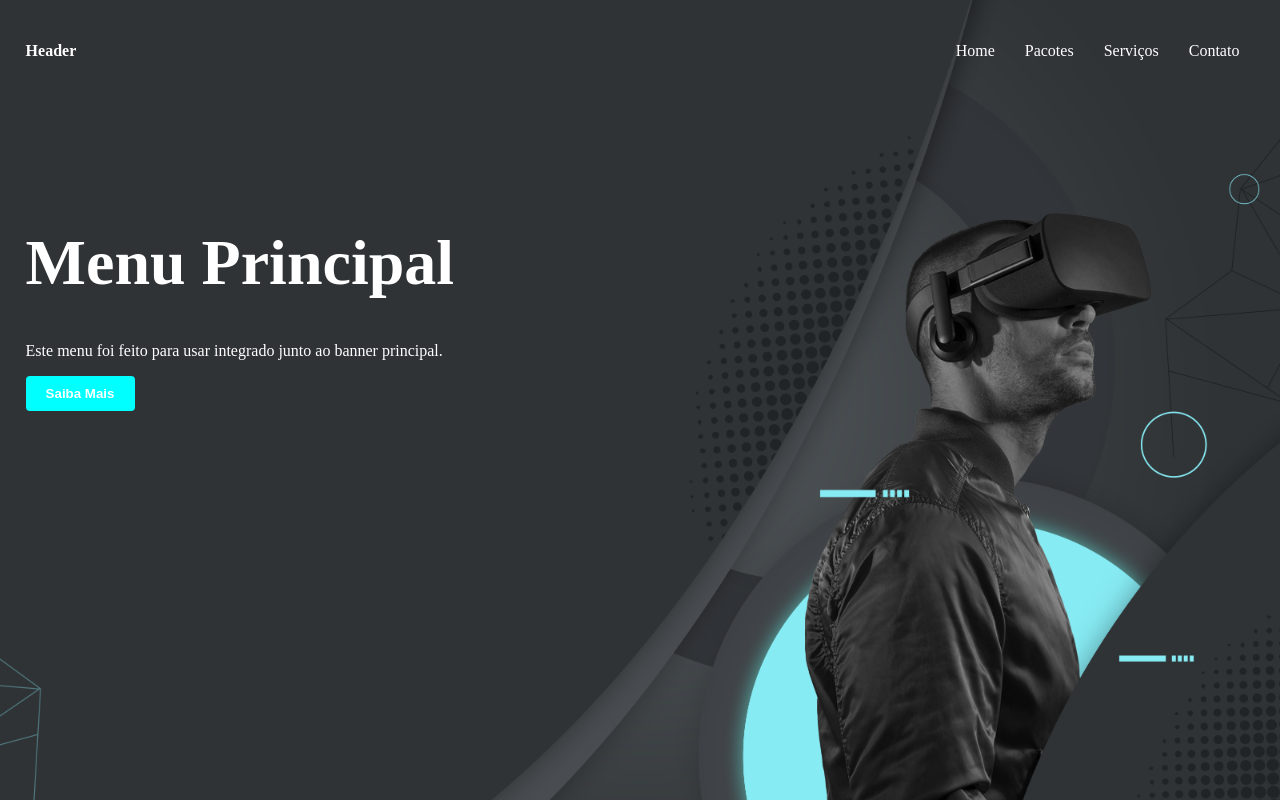
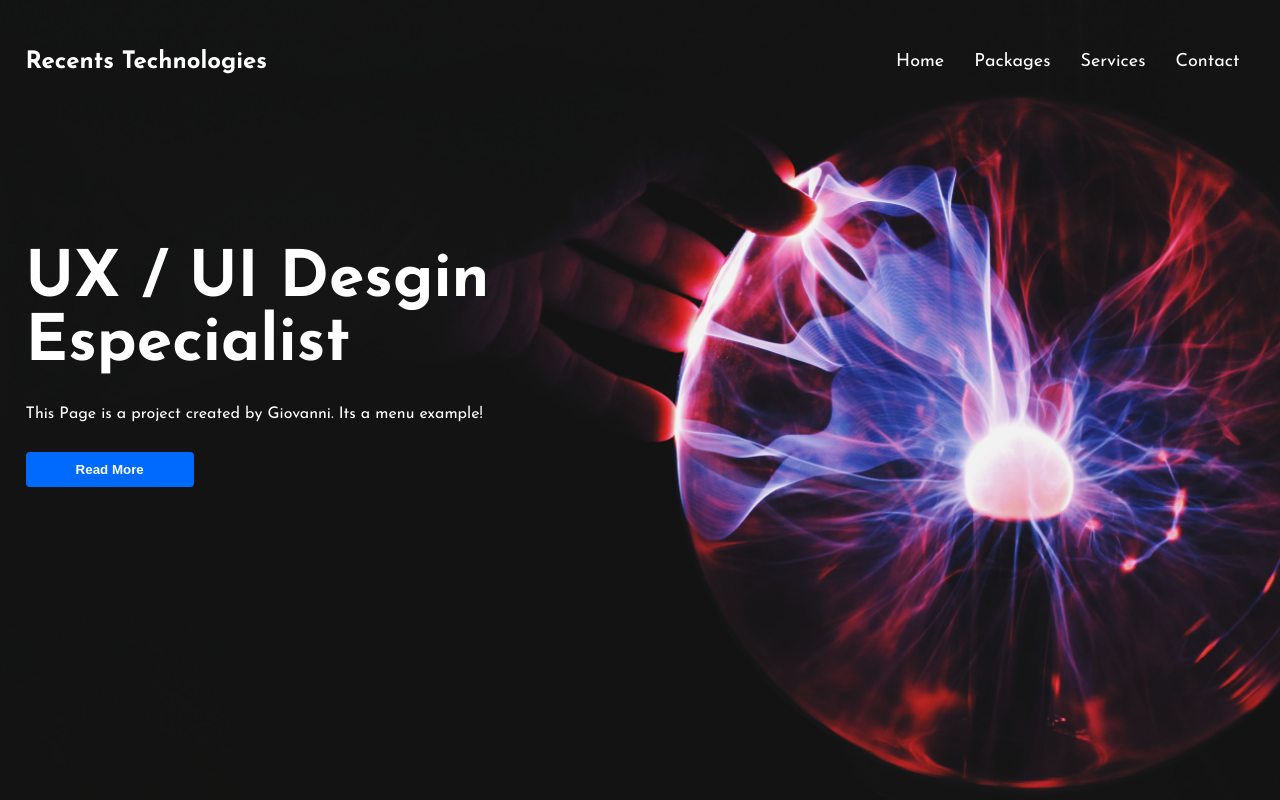
Before and after one commit to giovannichitarrelli/menu-banner, a plain HTML site: page index.html in a window 1280 px wide. Drawn offline with nearby package versions, Linux system fonts and the light colour scheme.

Commit message:
Design and configs was update

```diff
--- a/index.html
+++ b/index.html
@@ -10,38 +10,45 @@
     <!--Icons awesome-->
     <script src="https://kit.fontawesome.com/06bffc632d.js" crossorigin="anonymous"></script>
     <!-- End Icons awesome-->
+
+    <!--Fonts-->
+    <link rel="preconnect" href="https://fonts.googleapis.com">
+    <link rel="preconnect" href="https://fonts.gstatic.com" crossorigin>
+    <link href="https://fonts.googleapis.com/css2?family=Josefin+Sans:wght@300;400;500;700&display=swap"
+        rel="stylesheet">
+    <!--Fonts-->
 </head>
 
 <body>
     <header>
         <nav class="desktop">
-            <p>Header</p>
+            <p>Recents Technologies</p>
             <ul>
                 <li>Home</li>
-                <li>Pacotes</li>
-                <li>Serviços</li>
-                <li>Contato</li>
+                <li>Packages</li>
+                <li>Services</li>
+                <li>Contact</li>
             </ul>
         </nav> <!--desktop-->
 
         <nav class="mobile">
-            <p>Header</p>
+            <p>Recents Technologies</p>
             <div class="botao-menu-mobile">
                 <i class="fa-solid fa-bars"></i>
 
-            <ul>
-                <li>Home</li>
-                <li>Pacotes</li>
-                <li>Serviços</li>
-                <li>Contato</li>
-            </ul>
-        </div>
+                <ul>
+                    <li>Home</li>
+                    <li>Packages</li>
+                    <li>Services</li>
+                    <li>Contact</li>
+                </ul>
+            </div>
         </nav> <!--mobile-->
 
         <div class="header-content">
-            <h1>Menu Principal</h1>
-            <p>Este menu foi feito para usar integrado junto ao banner principal.</p>
-            <button>Saiba Mais</button>
+            <h1>UX / UI Desgin Especialist</h1>
+            <p>This Page is a project created by Giovanni. Its a menu example! </p>
+            <button>Read More</button>
         </div>
     </header>
 
--- a/style.css
+++ b/style.css
@@ -6,10 +6,11 @@ body {
     margin: 0;
     padding: 0;
     overflow: hidden;
+    font-family: 'Josefin Sans', sans-serif;
 }
 
 header {
-    background: url("capa.png");
+    background: url("capa2.jpg");
     background-repeat: no-repeat;
     background-size: cover;
     background-position: center;
@@ -31,13 +32,19 @@ header nav ul {
     display: flex;
 }
 
-.desktop ul>li {
+header ul>li {
     padding: 0 15px;
+    font-size: 18px;
+}
+
+header ul>li:hover {
+    border-bottom: solid #006aff;
 }
 
 
 header nav p {
     font-weight: bold;
+    font-size: 24px;
 }
 
 
@@ -48,15 +55,21 @@ header nav p {
 
 .header-content h1 {
     font-size: 4rem;
+    margin-bottom: 0;
+}
+
+.header-content p {
+    margin: 30px 0;
 }
 
 button {
-    background-color: aqua;
-    padding: 10px 20px;
+    background-color: #006aff;
+    padding: 10px 50px;
     border-radius: 4px;
     font-weight: bold;
     border: 0;
     color: white;
+    cursor: pointer;
 }
 
 .mobile {
@@ -66,13 +79,16 @@ button {
 
 @media (max-width: 768px) {
 
+    header {
+        background-position-x: 70%;
+    }
+
     nav.desktop {
         display: none;
     }
 
     nav.mobile {
         display: flex;
-
     }
 
     .botao-menu-mobile {
@@ -91,12 +107,11 @@ button {
         display: none;
         font-weight: bold;
         padding-top: 50px;
-        background: #191919;
+        background: #141414;
 
     }
 
-    nav.mobile li {
-        width: 100%;
+    header ul li {
         padding: 2%;
     }
 
```
Also changed, not shown: capa.png (deleted), capa2.jpg (added).
